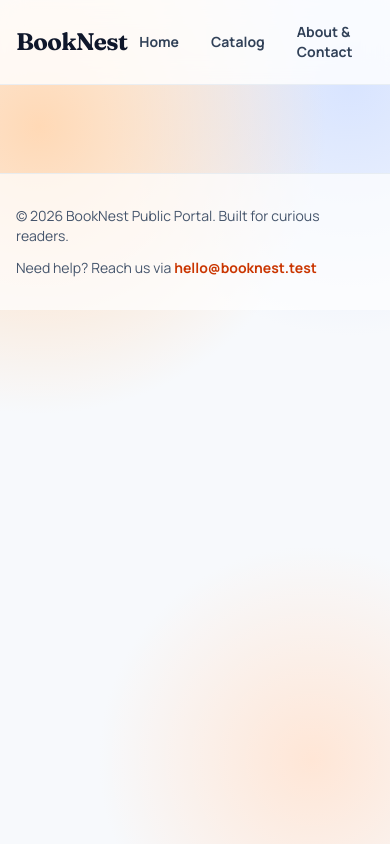
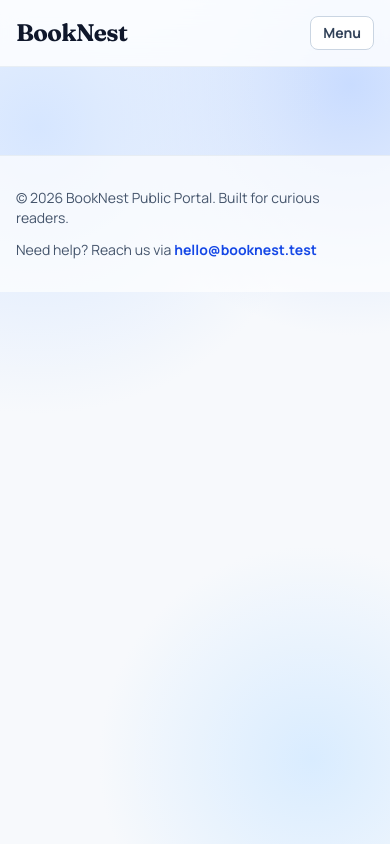
Before and after one commit to Dirga36/app-perpustakaan-V2, a Laravel app: template resources/views/layouts/public.blade.php in a window 390 px wide. Run offline with Laravel 12, Linux system fonts and the light colour scheme; the template is opened without the code that fills it: most values are stand-ins (such as "Sample title", 1, 10 or a date in 2020); data that the repository does not hold is empty; style sheets or scripts are compiled from the project's sources.

Commit message:
feat | Public Portal MVP phase 4

```diff
--- a/resources/views/components/public-footer.blade.php
+++ b/resources/views/components/public-footer.blade.php
@@ -3,7 +3,7 @@
         <p>© {{ now()->year }} BookNest Public Portal. Built for curious readers.</p>
         <p>
             Need help? Reach us via
-            <a href="mailto:hello@booknest.test" class="font-semibold text-orange-700 hover:text-orange-800">
+            <a href="mailto:hello@booknest.test" class="font-semibold text-blue-700 hover:text-blue-800">
                 hello@booknest.test
             </a>
         </p>
--- a/resources/views/components/public-nav.blade.php
+++ b/resources/views/components/public-nav.blade.php
@@ -4,19 +4,39 @@
             BookNest
         </a>
 
-        <nav class="flex items-center gap-2 text-sm font-semibold text-slate-700 sm:gap-4">
+        <nav class="hidden items-center gap-2 text-sm font-semibold text-slate-700 md:flex md:gap-4">
             <a href="{{ route('public.home') }}"
-                class="rounded-full px-3 py-1.5 transition {{ request()->routeIs('public.home') ? 'bg-slate-900 text-white' : 'hover:bg-slate-100' }}">
+                class="rounded-full px-3 py-1.5 transition {{ request()->routeIs('public.home') ? 'bg-blue-900 text-white' : 'hover:bg-slate-100' }}">
                 Home
             </a>
             <a href="{{ route('public.books.index') }}"
-                class="rounded-full px-3 py-1.5 transition {{ request()->routeIs('public.books.*') ? 'bg-slate-900 text-white' : 'hover:bg-slate-100' }}">
+                class="rounded-full px-3 py-1.5 transition {{ request()->routeIs('public.books.*') ? 'bg-blue-900 text-white' : 'hover:bg-slate-100' }}">
                 Catalog
             </a>
             <a href="{{ route('public.about') }}"
-                class="rounded-full px-3 py-1.5 transition {{ request()->routeIs('public.about') ? 'bg-slate-900 text-white' : 'hover:bg-slate-100' }}">
+                class="rounded-full px-3 py-1.5 transition {{ request()->routeIs('public.about') ? 'bg-blue-900 text-white' : 'hover:bg-slate-100' }}">
                 About & Contact
             </a>
         </nav>
+
+        <details class="relative md:hidden">
+            <summary class="list-none rounded-lg border border-slate-300 bg-white px-3 py-1.5 text-sm font-semibold text-slate-700">
+                Menu
+            </summary>
+            <nav class="absolute right-0 mt-2 w-52 rounded-xl border border-slate-200 bg-white p-2 shadow-lg">
+                <a href="{{ route('public.home') }}"
+                    class="mb-1 block rounded-lg px-3 py-2 text-sm font-semibold {{ request()->routeIs('public.home') ? 'bg-blue-900 text-white' : 'text-slate-700 hover:bg-slate-100' }}">
+                    Home
+                </a>
+                <a href="{{ route('public.books.index') }}"
+                    class="mb-1 block rounded-lg px-3 py-2 text-sm font-semibold {{ request()->routeIs('public.books.*') ? 'bg-blue-900 text-white' : 'text-slate-700 hover:bg-slate-100' }}">
+                    Catalog
+                </a>
+                <a href="{{ route('public.about') }}"
+                    class="block rounded-lg px-3 py-2 text-sm font-semibold {{ request()->routeIs('public.about') ? 'bg-blue-900 text-white' : 'text-slate-700 hover:bg-slate-100' }}">
+                    About & Contact
+                </a>
+            </nav>
+        </details>
     </div>
 </header>
--- a/resources/views/layouts/public.blade.php
+++ b/resources/views/layouts/public.blade.php
@@ -13,17 +13,17 @@
         :root {
             --portal-ink: #102a43;
             --portal-surface: #f7f9fc;
-            --portal-accent: #ff7a18;
-            --portal-accent-dark: #c2410c;
+            --portal-accent: #004380;
+            --portal-accent-dark: #0a5ba8;
         }
 
         body {
             font-family: 'Manrope', sans-serif;
             color: var(--portal-ink);
             background:
-                radial-gradient(circle at 10% 15%, #ffd9b6 0%, transparent 36%),
-                radial-gradient(circle at 90% 10%, #d8e4ff 0%, transparent 30%),
-                radial-gradient(circle at 80% 90%, #ffe6d6 0%, transparent 26%),
+                radial-gradient(circle at 10% 15%, #d6e6ff 0%, transparent 36%),
+                radial-gradient(circle at 90% 10%, #c9dcff 0%, transparent 30%),
+                radial-gradient(circle at 80% 90%, #d9ecff 0%, transparent 26%),
                 var(--portal-surface);
         }
 
--- a/resources/views/public/about.blade.php
+++ b/resources/views/public/about.blade.php
@@ -1,6 +1,6 @@
 <x-layouts.public title="About & Contact">
     <section class="mb-8 rounded-3xl border border-slate-200/70 bg-white/80 p-7 shadow-sm sm:p-10">
-        <p class="mb-3 inline-flex rounded-full bg-orange-100 px-3 py-1 text-xs font-bold uppercase tracking-wide text-orange-700">
+        <p class="mb-3 inline-flex rounded-full bg-blue-100 px-3 py-1 text-xs font-bold uppercase tracking-wide text-blue-800">
             About this portal
         </p>
         <h1 class="font-display text-4xl font-bold text-slate-900">A simple public window into the library collection.</h1>
@@ -29,7 +29,7 @@
             <dl class="mt-5 space-y-3 text-sm text-slate-700">
                 <div>
                     <dt class="font-semibold">Email</dt>
-                    <dd><a href="mailto:hello@booknest.test" class="text-orange-700 hover:text-orange-800">hello@booknest.test</a></dd>
+                    <dd><a href="mailto:hello@booknest.test" class="text-blue-700 hover:text-blue-800">hello@booknest.test</a></dd>
                 </div>
                 <div>
                     <dt class="font-semibold">Phone</dt>
--- a/resources/views/public/books/show.blade.php
+++ b/resources/views/public/books/show.blade.php
@@ -1,5 +1,5 @@
 <x-layouts.public :title="$book->title">
-    <a href="{{ route('public.books.index') }}" class="mb-5 inline-flex text-sm font-bold text-slate-700 hover:text-orange-700">
+    <a href="{{ route('public.books.index') }}" class="mb-5 inline-flex text-sm font-bold text-slate-700 hover:text-blue-700">
         ← Back to catalog
     </a>
 
@@ -15,7 +15,7 @@
         </div>
 
         <div class="card-frost rounded-3xl p-6 sm:p-8">
-            <p class="text-xs font-semibold uppercase tracking-wider text-orange-700">
+            <p class="text-xs font-semibold uppercase tracking-wider text-blue-700">
                 {{ $book->category?->name ?? 'Uncategorized' }}
             </p>
             <h1 class="font-display mt-2 text-4xl font-bold text-slate-900">{{ $book->title }}</h1>
```
Also changed, not shown: app/Http/Controllers/PublicBookController.php (+20 -5 lines), resources/views/public/books/index.blade.php (+5 -5 lines), resources/views/public/home.blade.php (+4 -4 lines), resources/views/welcome.blade.php (+4 -4 lines).
